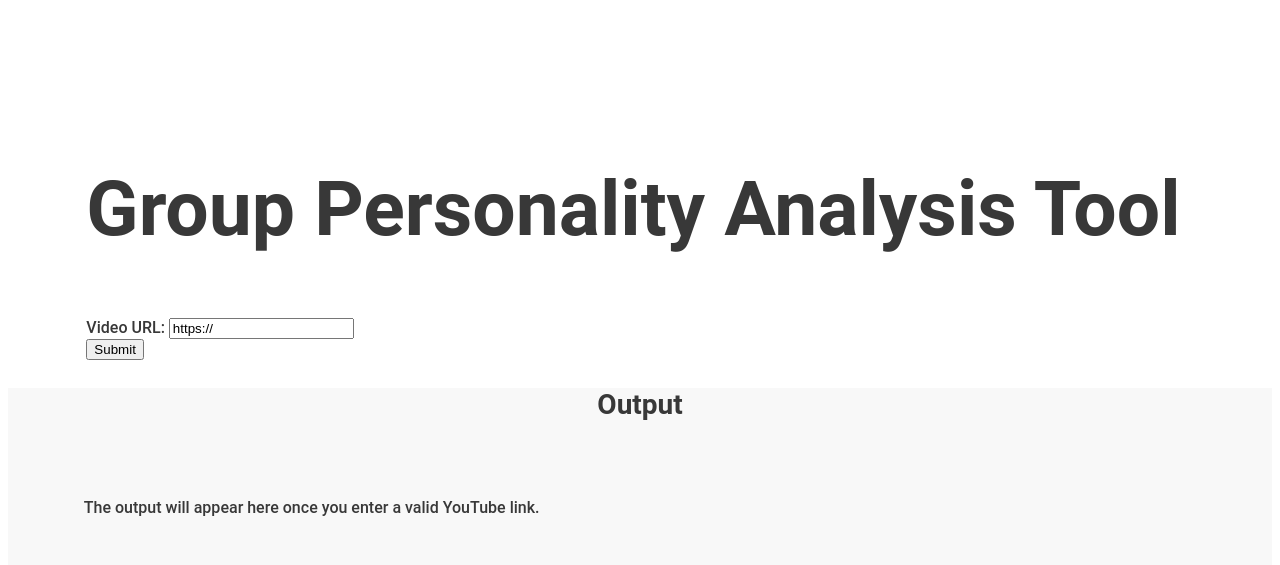
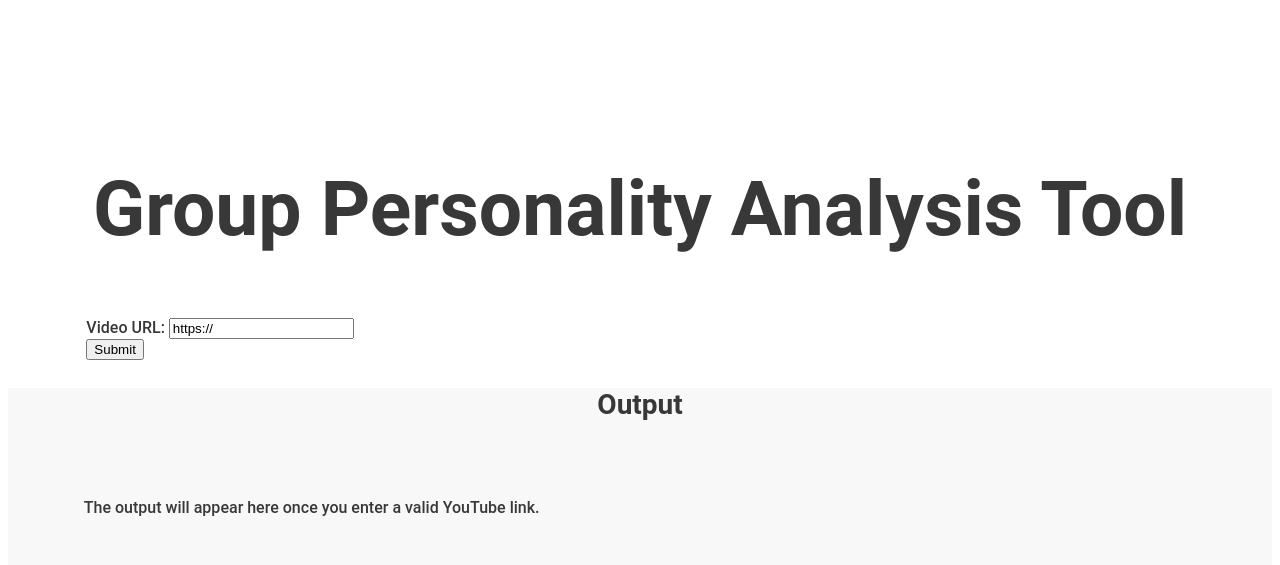
Before and after one commit to cchandel-dev/Group-Personality-Analysis-Tool, a Flask app: page / in a window 1280 px wide. Shown: the top 565 px of the page. Run offline with Flask 2, Linux system fonts and the light colour scheme.

Commit message:
updated requirements

```diff
--- a/templates/index.html
+++ b/templates/index.html
@@ -11,13 +11,18 @@
         <link rel="stylesheet" href="static/css/styles.css">
         <!-- JQuery (note that Bootstrap depends on JQuery-->
         <script src="https://ajax.googleapis.com/ajax/libs/jquery/3.5.1/jquery.min.js"></script>
-
     </head>
     <body>
+        <style>
+            div.centered {
+                text-align: center;
+                /* Center the text inside the element */
+            }
+        </style>
         <section class="white-section" id="input">
             <div class="container">
                 <!--Column 0-->
-                <div class="col-md">
+                <div class="centered">
                     <h1>Group Personality Analysis Tool</h1>
                 </div>
                 <form action="/form-handler" method="POST">
@@ -30,11 +35,15 @@
                 {% if processed_text %}
 
 
+
+
                 <!--p id="text">{{ processed_text }}</p-->
                 <script>
                     output = processed_text
                 </script>
                 {% endif %}
+
+
 
 
             </div>
@@ -53,6 +62,8 @@
                 {% else %}
                         <p id="text1">The output will appear here once you enter a valid YouTube link. </p>
                 {% endif %}
+
+
 
 
             </div>
```
Also changed, not shown: requirements.txt (+8 -0 lines).
